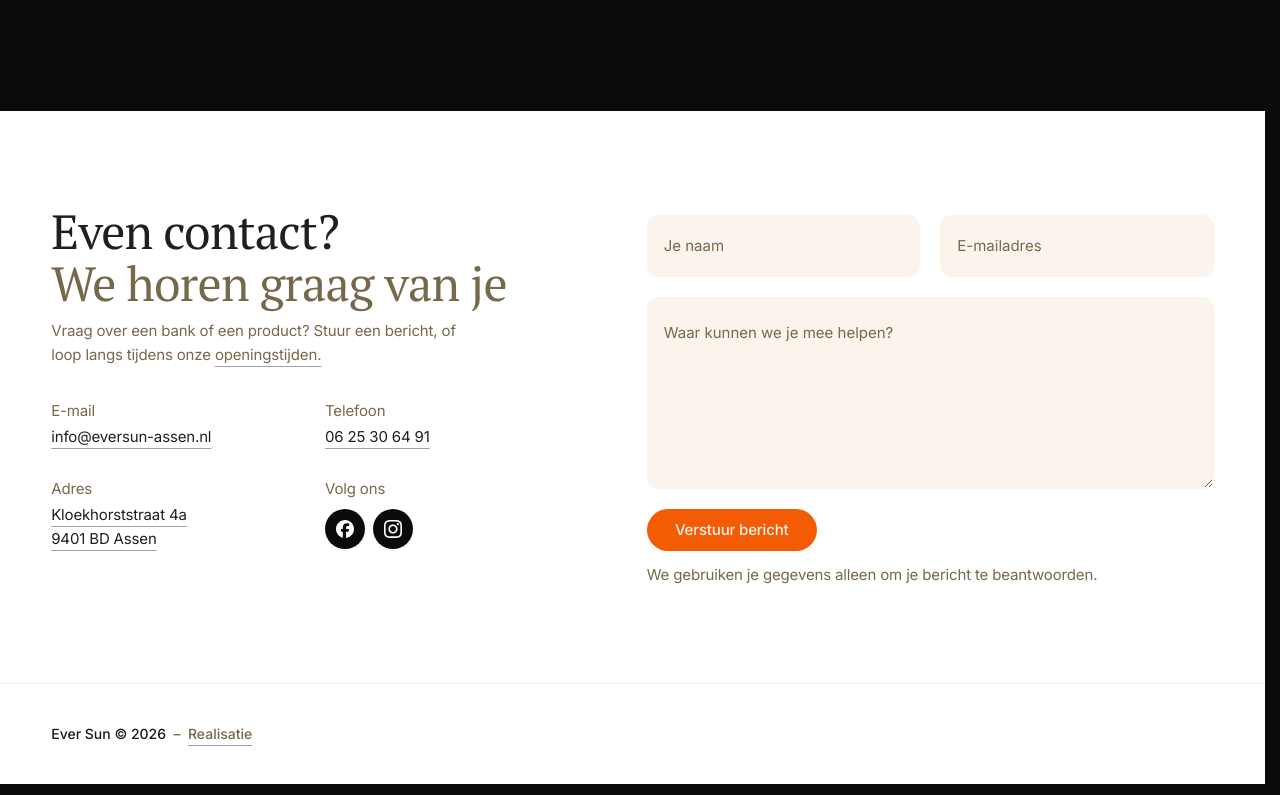
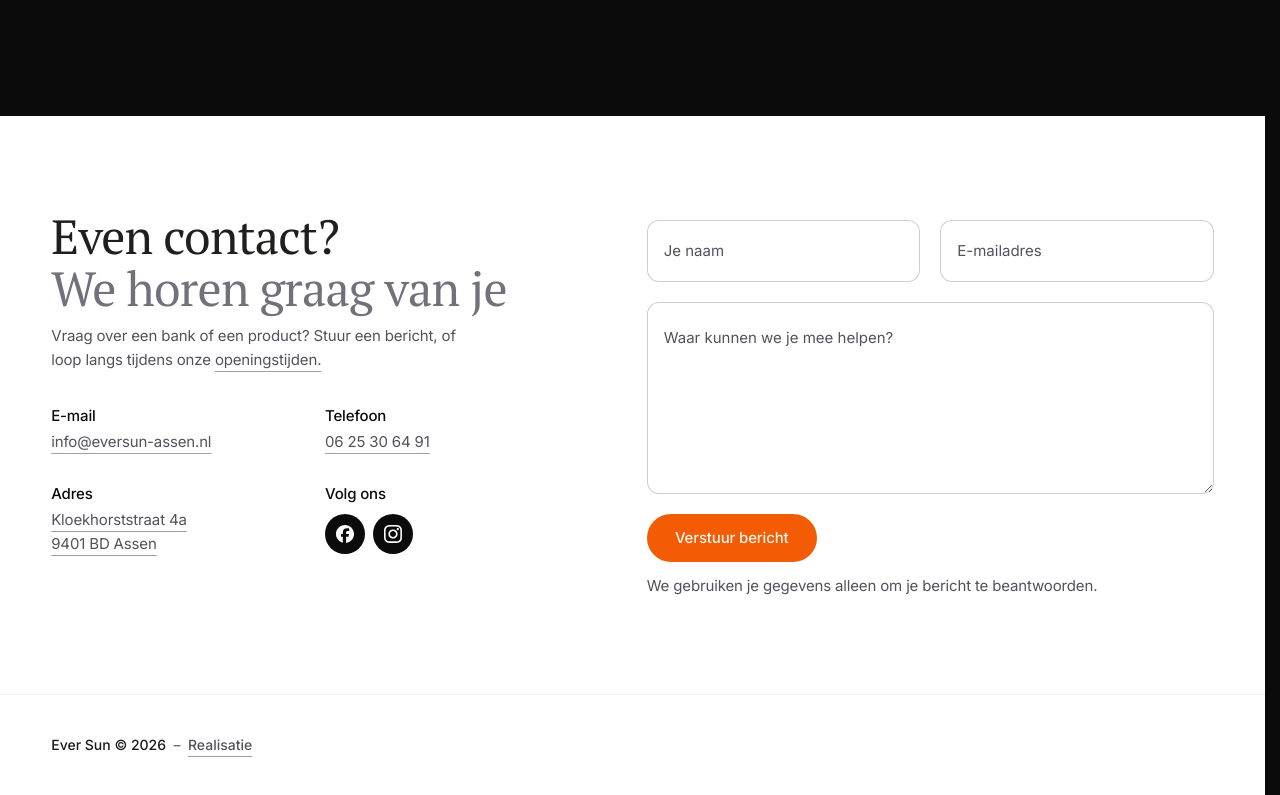
Before and after one commit to timothyvansas-gif/eversun, a Next.js app: page / in a window 1280 px wide. Shown: the part 5668-6463 px from the top of the page. Built offline with nearby package versions, Linux system fonts and the light colour scheme.

Commit message:
style: refine contact and CTA details

```diff
--- a/src/app/globals.css
+++ b/src/app/globals.css
@@ -396,7 +396,7 @@ body {
     left: 16px;
     right: 16px;
     pointer-events: none;
-    color: var(--color-muted);
+    color: #52525b;
     line-height: 1.25;
     transition: top 0.18s ease, font-size 0.18s ease, transform 0.18s ease, color 0.18s ease;
   }
--- a/src/components/contact.tsx
+++ b/src/components/contact.tsx
@@ -37,8 +37,8 @@ function DetailBlock({
 }) {
   return (
     <div className={className}>
-      <p className="font-sans text-[15px] leading-[24px] tracking-[-0.01em] text-muted">{label}</p>
-      <div className="mt-0.5 font-sans text-[15px] leading-[24px] tracking-[-0.01em] text-ink-strong">
+      <p className="font-sans text-[15px] font-medium leading-[24px] tracking-[-0.01em] text-[#0B0B0B]">{label}</p>
+      <div className="mt-0.5 font-sans text-[15px] leading-[24px] tracking-[-0.01em] text-[#0B0B0B]">
         {children}
       </div>
     </div>
@@ -46,7 +46,7 @@ function DetailBlock({
 }
 
 const DETAIL_LINK =
-  "underline decoration-zinc-400 decoration-1 underline-offset-6 hover:decoration-ink-strong transition-colors duration-150";
+  "text-zinc-600 underline decoration-zinc-400 decoration-1 underline-offset-6 hover:text-zinc-900 hover:decoration-ink-strong transition-colors duration-150";
 
 function ContactDetails() {
   // Two columns at every width. Stacked, the four blocks run well past the
@@ -80,7 +80,7 @@ function ContactDetails() {
           there, and dropping this block also clears the lone item that was
           left dangling on the last grid row. */}
       <div className="hidden sm:block">
-        <p className="font-sans text-[15px] leading-[24px] tracking-[-0.01em] text-muted">Volg ons</p>
+        <p className="font-sans text-[15px] font-medium leading-[24px] tracking-[-0.01em] text-[#0B0B0B]">Volg ons</p>
         <div className="mt-2 flex items-center gap-2">
           {SOCIALS.map((social) => (
             <a
@@ -89,7 +89,7 @@ function ContactDetails() {
               target="_blank"
               rel="noopener noreferrer"
               aria-label={social.label}
-              className="flex h-10 w-10 items-center justify-center rounded-full bg-void transition-colors duration-200 hover:bg-accent"
+              className="flex h-10 w-10 items-center justify-center rounded-full bg-[#0B0B0B] transition-colors duration-200 hover:bg-accent"
             >
               <Image
                 src={social.icon}
@@ -114,7 +114,7 @@ function SubmitButton({ isSubmitting }: { isSubmitting: boolean }) {
       disabled={isSubmitting}
       // Width is content-driven from sm up. The label keeps a floor of its own
       // so swapping to the shorter submitting state does not resize the pill.
-      className={`${BTN_PILL_ACCENT} relative w-full justify-center py-3 !px-[28px] disabled:cursor-not-allowed disabled:active:scale-100 sm:w-auto md:py-[10px]`}
+      className={`${BTN_PILL_ACCENT} relative min-h-[48px] w-full justify-center py-3 !px-[28px] disabled:cursor-not-allowed disabled:active:scale-100 sm:w-auto md:py-[10px]`}
     >
       {/* 114px is this label's own resting width, so the pill keeps its size
           when the text swaps to the shorter "Versturen…" (108px including the
@@ -341,7 +341,7 @@ function ContactForm() {
         </p>
       )}
 
-      <p className="mt-3 font-sans text-[15px] leading-[24px] tracking-[-0.01em] text-muted">
+      <p className="mt-3 font-sans text-[15px] leading-[24px] tracking-[-0.01em] text-zinc-600">
         We gebruiken je gegevens alleen om je bericht te beantwoorden.
       </p>
     </form>
@@ -405,17 +405,17 @@ export default function Contact() {
                 Even contact?
               </h2>
               {/* Second line of the heading, not a subsection — see producten. */}
-              <p className="mt-1 font-display text-[clamp(28px,3.75vw,48px)] font-medium leading-none tracking-[-0.01em] text-muted xl:tracking-[-0.015em]">
+              <p className="mt-1 font-display text-[clamp(28px,3.75vw,48px)] font-medium leading-none tracking-[-0.01em] text-zinc-500 xl:tracking-[-0.015em]">
                 We horen graag van je
               </p>
 
-              <p className="mt-3 max-w-[411px] font-sans text-[15px] leading-[24px] tracking-[-0.01em] text-muted">
+              <p className="mt-3 max-w-[411px] font-sans text-[15px] leading-[24px] tracking-[-0.01em] text-zinc-600">
                 Vraag over een bank of een product? Stuur een bericht, of loop langs tijdens
                 onze{" "}
                 <button
                   type="button"
                   onClick={() => setIsOpeningstijdenOpen(true)}
-                  className={`${DETAIL_LINK} inline cursor-pointer text-muted`}
+                  className={`${DETAIL_LINK} inline cursor-pointer text-zinc-600`}
                 >
                   openingstijden.
                 </button>
--- a/src/components/footer-credit.tsx
+++ b/src/components/footer-credit.tsx
@@ -55,7 +55,7 @@ export default function FooterCredit() {
         onClick={() => setOpen((o) => !o)}
         aria-haspopup="dialog"
         aria-expanded={open}
-        className="underline decoration-zinc-400 decoration-1 underline-offset-6 hover:decoration-ink-strong focus-visible:decoration-ink-strong rounded-sm transition-colors duration-150 cursor-pointer"
+        className="text-zinc-600 underline decoration-zinc-400 decoration-1 underline-offset-6 hover:decoration-ink-strong focus-visible:decoration-ink-strong rounded-sm transition-colors duration-150 cursor-pointer"
       >
         Realisatie
       </button>
--- a/src/components/over-ons.tsx
+++ b/src/components/over-ons.tsx
@@ -62,7 +62,7 @@ export default function OverOns() {
       <Image
         src={logoBackground}
         alt=""
-        className="absolute top-0 right-0 pointer-events-none select-none"
+        className="absolute top-0 right-0 pointer-events-none select-none opacity-40"
         style={{ objectFit: "none", objectPosition: "top right" }}
         aria-hidden
       />
--- a/src/components/producten.tsx
+++ b/src/components/producten.tsx
@@ -49,7 +49,7 @@ function PlanMomentButton() {
         onClick={handleClick}
         // Filled at every breakpoint, so the section keeps one clear action
         // whether the pill fills the mobile column or hugs its desktop label.
-        className={`${BTN_PILL_ACCENT} !px-[28px] w-full md:w-auto justify-center py-3 md:py-[10px] shrink-0`}
+        className={`${BTN_PILL_ACCENT} min-h-[48px] !px-[28px] w-full md:min-w-[220px] md:w-auto justify-center py-3 md:py-[10px] shrink-0`}
       >
         Plan je moment
       </button>
--- a/src/components/ui/floating-field.tsx
+++ b/src/components/ui/floating-field.tsx
@@ -89,7 +89,7 @@ export function FloatingField({
         className={`${WRAPPER_BASE} ${
           invalid
             ? "border-[#A6371A] bg-[#FDF3EF]"
-            : "border-transparent bg-surface-page hover:border-line"
+            : "border-[#0B0B0B]/20 bg-white hover:border-[#0B0B0B]"
         } ${disabled ? "opacity-60" : ""}`}
       >
         {multiline ? (
```
